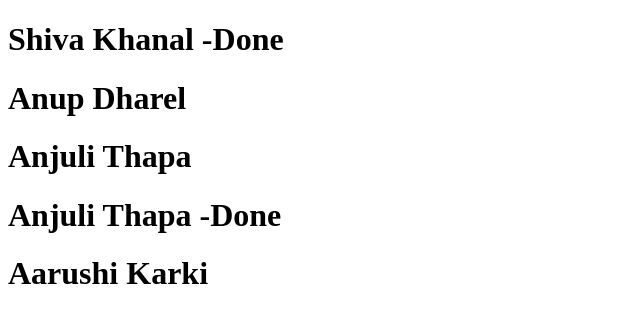
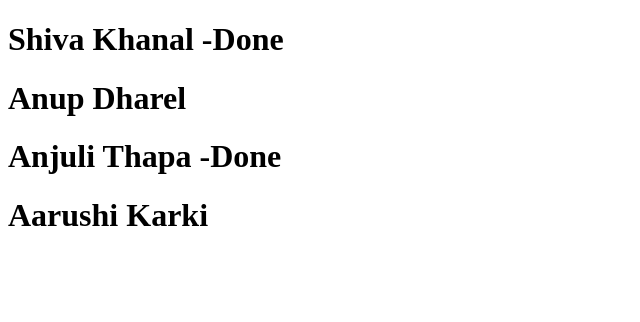
Before and after one commit to Shiva-Khanal/hackathonsample.com, a plain HTML site: page teams.html in a window 1280 px wide. Shown: the whole page, without its empty margins (0-640 px from the left). Drawn offline with Linux system fonts and the light colour scheme.

Commit message:
Edit no2

```diff
--- a/teams.html
+++ b/teams.html
@@ -8,8 +8,7 @@
 <body>
     <h1>Shiva Khanal -Done</h1>
     <h1>Anup Dharel</h1>
-    <h1>Anjuli Thapa</h1>
-    <h1> Anjuli Thapa -Done</h1>
+    <h1>Anjuli Thapa -Done</h1>
     <h1>Aarushi Karki</h1>
 </body>
 </html>
```
